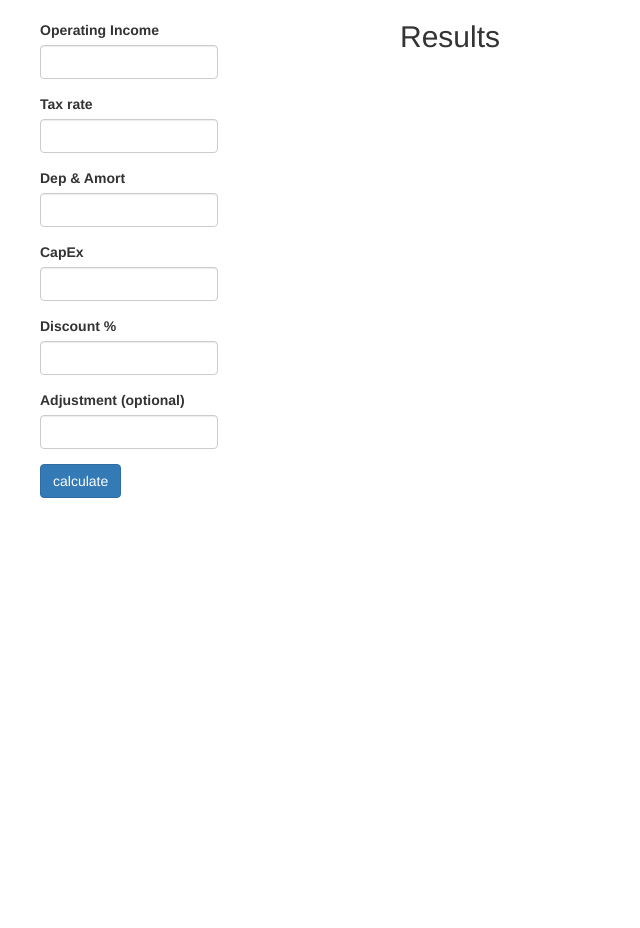
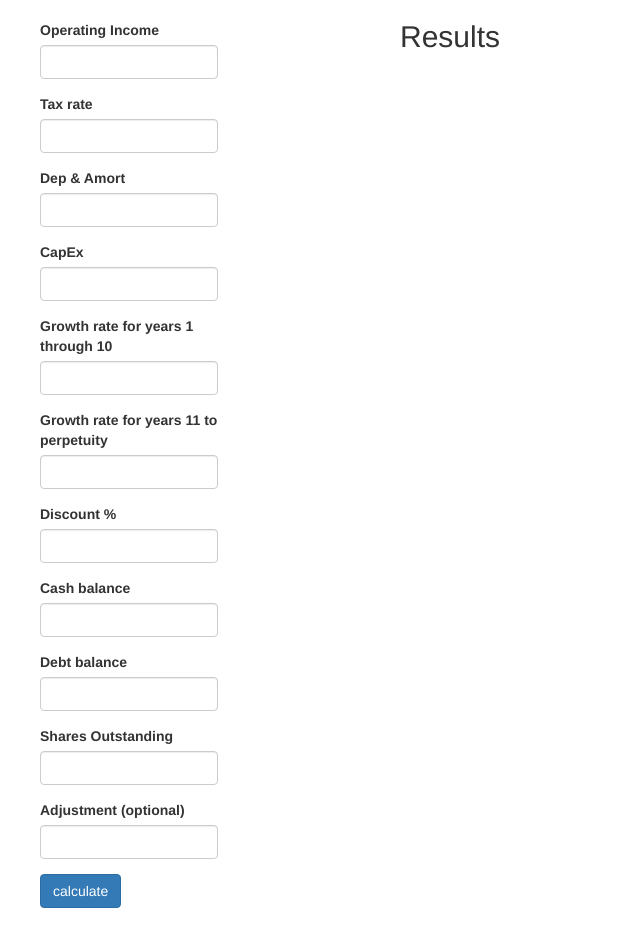
Before and after one commit to jeffmilam/dcf_calculator, a Flask app: page / in a window 1280 px wide. Shown: the whole page, without its empty margins (0-640 px from the left). Before the commit the page ends 498 px from the top, so only its background shows below. Run offline with Flask 2, Linux system fonts and the light colour scheme; some libraries are stand-ins or nearby versions.

Commit message:
Moare input fields for calculation

```diff
--- a/application.py
+++ b/application.py
@@ -19,7 +19,7 @@ def calculate():
             dep_amort    = float(request.form['dep_amort'])
             capex        = float(request.form['capex'])
             discount_pct = float(request.form['discount_pct'])
-            adjustment   =  float(request.form['adjustment']) if request.form['adjustment'] else 0
+            adjustment   = float(request.form['adjustment']) if request.form['adjustment'] else 0
 
             _free_cash_flow = free_cash_flow(operating_income=op_income,
                                              tax_rate=tax_rate,
--- a/www/templates/formula.html
+++ b/www/templates/formula.html
@@ -49,8 +49,39 @@
                 </div>
                 <div class="form-group">
                     <div class="col-xs-3">
+                        <label>Growth rate for years 1 through 10</label>
+                    <input type="text" name="growth" class="form-control">
+                    </div>
+                </div>
+                <div class="form-group">
+                    <div class="col-xs-3">
+                        <label>Growth rate for years 11 to perpetuity</label>
+                    <input type="text" name="growth_perpetuity" class="form-control">
+                    </div>
+                </div>
+                <div class="form-group">
+                    <div class="col-xs-3">
                         <label>Discount %</label>
                     <input type="text" name="discount_pct" class="form-control">
+                    </div>
+                </div>
+
+                 <div class="form-group">
+                    <div class="col-xs-3">
+                        <label>Cash balance</label>
+                    <input type="text" name="cash_balance" class="form-control">
+                    </div>
+                </div>
+                                <div class="form-group">
+                    <div class="col-xs-3">
+                        <label>Debt balance</label>
+                    <input type="text" name="debt_balance" class="form-control">
+                    </div>
+                </div>
+                 <div class="form-group">
+                    <div class="col-xs-3">
+                        <label>Shares Outstanding</label>
+                    <input type="text" name="shares_outstanding" class="form-control">
                     </div>
                 </div>
                 <div class="form-group">
@@ -88,6 +119,11 @@
                         'capex'        : $('input[name=capex]').val(),
                         'discount_pct' : $('input[name=discount_pct]').val(),
                         'adjustment'   : $('input[name=adjustment]').val(),
+                        'cash_balance' : $('input[name=cash_balance]').val(),
+                        'debt_balance' : $('input[name=debt_balance]').val(),
+                        'shares_outstanding' : $('input[name=shares_outstanding]').val(),
+                        'growth'       : $('input[name=growth]').val(),
+                        'growth_perpetuity' : $('input[name=growth_perpetuity]').val(),
                     };
 
                     $.ajax({
```
